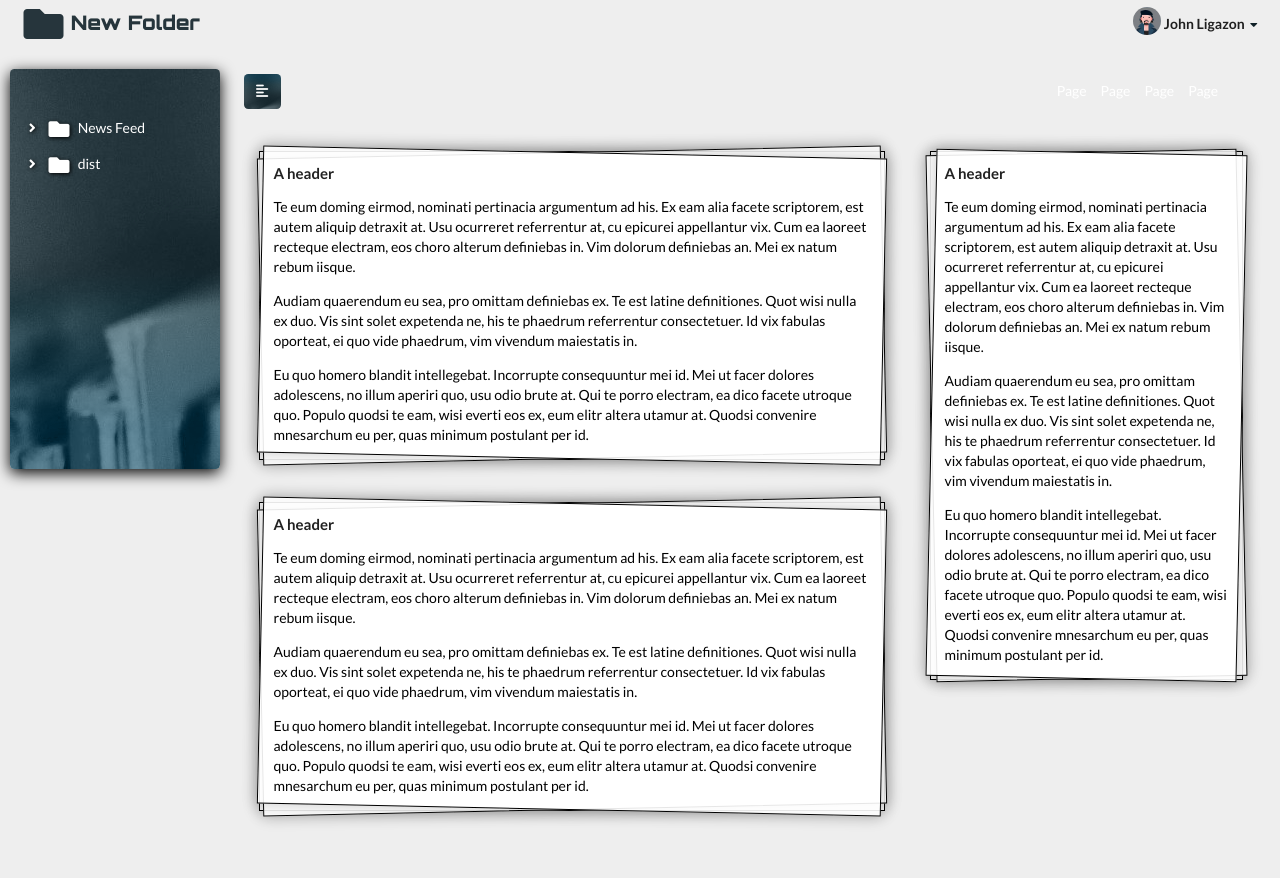
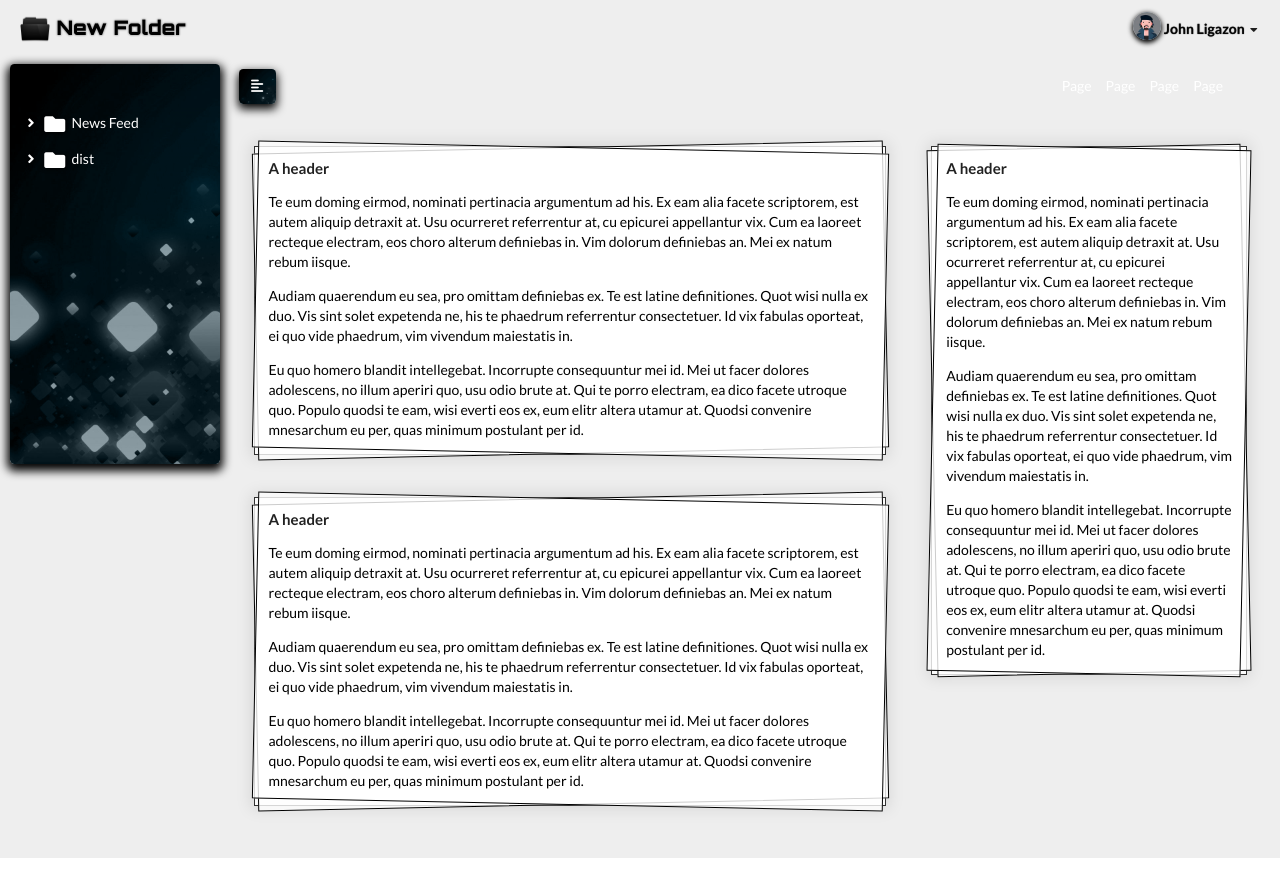
Before and after one commit to amasofteng/new-folder-101, a Node server app: page / in a window 1280 px wide. Run offline with Node 20, Linux system fonts and the light colour scheme; some libraries are stand-ins or nearby versions; some web fonts are replaced.

Commit message:
success fix

```diff
--- a/public/css/index.css
+++ b/public/css/index.css
@@ -1,66 +1,121 @@
+/* ---------------------------------------------------
+    ELEMENTS
+----------------------------------------------------- */
 html,
 body {
   margin: 0;
   padding: 0;
-
   height: 100%;
   width: 100%;
   background: #eee;
 }
 
 a {
-  color:white;
+  color: white;
+}
+
+/* ---------------------------------------------------
+    ELEMENTS.CLASS
+----------------------------------------------------- */
+nav.navbar i.icon:hover {
+  display: inline-block;
+  animation: wowowe ease-in-out 0.5s 1 alternate;
+  -webkit-animation: wowowe ease-in-out 0.5s 1 alternate;
+  -moz-animation: wowowe ease-in-out 0.5s 1 alternate;
+  color: #16c7ff;
+}
+
+nav.navbar i.icon {
+  border-radius: 0.5rem;
+  margin: 0;
+}
+
+i.icon {
+  width: 1em;
+}
+
+div.ui.accordion .title {
+  color: white !important;
+  width: 130px;
+  display: inline-block;
+}
+
+div.ui.accordion .content {
+  display: inline-block;
+}
+
+div.ui.accordion .content .content {
+  display: inline-block;
+}
+
+div.accordion div a:hover>i::before {
+  display: inline-block;
+  animation: wowowe ease-in-out 0.5s 1 alternate;
+  color: #16c7ff;
+  text-shadow: 0px 0px 10px rgba(22, 199, 255, 0.9);
+}
+
+div.text:hover>.avatar {
+  display: inline-block;
+  animation: wowowe ease-in-out 0.5s 1 alternate;
+}
+
+div.accordion div a i {
+  text-shadow: 1px 1px 4px black;
+  transition: all 0.3s ease;
+}
+
+div.accordion div.title.active a i.right {
+  transform: rotate(90deg);
+  right: 17px;
+}
+
+div a:active {
+  display: inline-block;
+  animation: wowowe ease-in-out 0.5s 1 alternate;
+  color: #16c7ff;
+  text-shadow: 0px 0px 10px rgba(22, 199, 255, 0.9);
+}
+
+
+
+nav.navbar .btn:hover > i.icon {
+  display: inline-block;
+  animation: wowowe ease-in-out 0.5s 1 alternate;
+  color: #16c7ff;
+  text-shadow: 0px 0px 10px rgba(22, 199, 255, 0.9);
+}
+
+/* ---------------------------------------------------
+    CLASSES
+----------------------------------------------------- */
+.logo {
+  height: 30px;
+  width: 30px;
 }
 
 .navbar {
-    padding: 0px 20px;
+  padding: 0 20px;
   background: transparent;
   border: none;
   border-radius: 0;
-    margin-bottom: 00px;
-}
-
-.bg {
-  height: 100px;
-  width: 100%;
-  background: black;
-  border: 1px solid black;
+  margin-bottom: 0;
+  margin-top: 10px;
 }
 
 .title2 {
-  color: #0F2027;
+  color: black;
   font-size: 20px;
   font-weight: 900;
   text-transform: capitalize;
   font-family: 'Orbitron';
-  opacity: 0.9;
 }
 
-nav.navbar i.icon:hover {
-  display: inline-block;
-  animation: wowowe ease-in-out 0.5s 1 alternate;
-  -webkit-animation: wowowe ease-in-out 0.5s 1 alternate;
-  color: #16c7ff;
+.half {
+  border-radius: 0.3rem;
+  text-shadow: 0 0 2px white,
+    0 0 2px black;
 }
-
-nav.navbar i.icon {
-  color: #0F2027;
-  border-radius: 0.5rem;
-
-}
-
-
-
-.line {
-    width: 100%;
-    height: 1px;
-    border-bottom: 1px dashed #ddd;
-    margin: 20px 0;
-}
-
-/* ---------------------------------------------------
-    SIDEBAR STYLE
------------------------------------------------------ */
 
 .wrapper {
   display: flex;
@@ -70,13 +125,13 @@ nav.navbar i.icon {
 }
 
 .bg-blue {
-  background: url(/img/wallpaper.jpg), linear-gradient(to bottom, #2C5364 10%, #203A43 30%, #0F2027 60%);
+  box-shadow: 0 4px 10px 1px black;
+  background: url(/img/bg4.jpg), linear-gradient(to bottom, #2C5364 10%, #203A43 40%, #0F2027 50%);
   background-blend-mode: luminosity;
   background-repeat: no-repeat;
-  background-size: 190px;
+  background-size: 100px;
   border-radius: 0.3rem;
   color: white;
-
 }
 
 .btn {
@@ -88,24 +143,78 @@ nav.navbar i.icon {
   display: inline-block;
   animation: wowowe ease-in-out 0.5s 1 alternate;
   -webkit-animation: wowowe ease-in-out 0.5s 1 alternate;
+  -moz-animation: wowowe ease-in-out 0.5s 1 alternate;
   color: #16c7ff;
-  box-shadow: 0px 0px 10px rgba(22, 199, 255, 0.5);
+  box-shadow: 0 0 10px rgba(0, 0, 0, 0.5);
 }
 
+.title2:hover>.logo {
+  display: inline-block;
+  animation: wowowe ease-in-out 0.5s 1 alternate;
+}
+
+.avatar {
+  box-shadow: 0 2px 5px 1px black;
+}
+
+.text {
+  text-shadow: 0px 0px 1px rgba(0, 0, 0, 0.9);
+}
+
+.ui.dropdown .menu {
+  background: #0F2027;
+}
+
+.activated {
+  color: #16c7ff;
+  text-shadow: 0px 0px 10px rgba(22, 199, 255, 0.9);
+}
+
+.ui.piled.segment:after, .ui.piled.segment:before, .ui.piled.segments:after, .ui.piled.segments:before {
+  background: rgba(255, 255, 255, 0.8);
+  border: 1px solid black;
+  border-radius: 0rem;
+}
+
+.ui.breadcrumb {
+  background-color: transparent;
+  margin-left: 10px;
+}
+
+.ui.breadcrumb a{
+  color: black;
+  font-weight: 900;
+}
+
+.ui.breadcrumb a:hover{
+  display: inline-block;
+  animation: wowowe ease-in-out 0.5s 1 alternate;
+  color: #16c7ff;
+  text-shadow: 0px 0px 10px rgba(22, 199, 255, 0.9);
+}
+
+.ui.breadcrumb .active.section{
+  color: #16c7ff;
+  text-shadow: 0px 0px 10px rgba(22, 199, 255, 0.9);
+}
+
+/* ---------------------------------------------------
+    IDS
+----------------------------------------------------- */
 #sidebar {
   min-width: 210px;
   max-width: 210px;
   height: 400px;
-    box-shadow: 0 4px 15px 0.1px black;
-    background: url(/img/wallpaper.jpg), linear-gradient(to top, #2C5364 10%, #203A43 40%, #0F2027 50%);
+  box-shadow: 0 4px 10px 3px black;
+  background: url(/img/bg4.jpg), linear-gradient(to bottom, #2C5364 10%, #203A43 40%, #0F2027 50%);
   background-blend-mode: luminosity;
   background-repeat: no-repeat;
-    background-size: auto;
+  background-size: cover;
   transition: .3s all ease;
   color: white;
   margin-left: 10px;
   border-radius: 0.3rem;
-    margin-top: 20px;
+  margin-top: 15px;
   z-index: 1;
   border: 0rem;
 }
@@ -114,48 +223,104 @@ nav.navbar i.icon {
   margin-left: -214px;
 }
 
-
-
-
-
-
-
-/* ---------------------------------------------------
-    CONTENT STYLE
------------------------------------------------------ */
-
 #content {
   width: 100%;
-    padding: 25px 20px;
+  padding: 10px 15px;
   min-height: 100vh;
   transition: all 0.3s;
   background: transparent;
 }
 
+#content1 {
+  color: black;
+  z-index: 1;
+  box-shadow: 0 0 15px 3px rgba(0, 0, 0, 0.1);
+  background: rgba(255, 255, 255, 0.8);
+  border: 1px solid rgba(0, 0, 0, 0.8);
+  border-radius: 0rem;
+}
 
 /* ---------------------------------------------------
-    MEDIAQUERIES
+    MEDIAQUERIES / KEYFRAMES
 ----------------------------------------------------- */
-
 @media (max-width: 768px) {
   #sidebar {
     margin-left: -214px;
+    margin-top: 15px;
+
   }
+
   #sidebar.active {
     margin-left: 10px;
+    margin-top: 15px;
+
   }
+
   #sidebarCollapse span {
     display: none;
   }
+
+  .navbar{
+    margin-top: 10px;
+  }
+}
+
+@media (max-width: 500px) {
+  #sidebar {
+    margin-left: -214px;
+    position: absolute;
+    z-index: 10;
+    position: fixed;
+    margin-top: 15px;
+
+  }
+
+  #sidebar.active {
+    position: absolute;
+    z-index: 10;
+    margin-left: 10px;
+    position: fixed;
+    margin-top: -21px;
+    margin-bottom: 10px;
+    height: 500px;
+    box-shadow: 100px 10px 500px 200px rgba(0,0,0,0.3);
+  }
+
+  #content.active button#sidebarCollapse.btn.bg-blue {
+    margin-left: 214px;
+    position: absolute;
+    z-index: 10;
+    position: fixed;
+    margin-top: -40px;
+  }
+
+  #content button#sidebarCollapse.btn.bg-blue {
+    transition: .3s all ease;
+    position: absolute;
+    z-index: 10;
+    position: fixed;
+  }
+
+  .navbar{
+    margin-top: 10px;
   }
 
 
-div.ui.accordion .title {
-  color: white !important;
-  width: 130px;
 }
 
+@media (max-width: 768px) {
+  /* Smaller screen, hide location 2 */
+  #location1 {
+    display: none;
+  }
 
+}
+@media (min-width: 769px) {
+  /* Larger screen, hide location 1 */
+  #location2 {
+    display: none;
+  }
+}
 
 @keyframes wowowe {
   0% {
@@ -187,84 +352,102 @@ div.ui.accordion .title {
   }
 }
 
-@-webkit-keyframes wowowe {
-  0% {
-    transform: rotate(0deg);
+.breadcrumb {
+  background-color: transparent;
+  padding: 0;
+  margin: 0;
 }
-  10% {
-    transform: rotate(10deg);
-  }
-  30% {
-    transform: rotate(0deg);
-  }
-  40% {
-    transform: rotate(-10deg);
-  }
-  50% {
-    transform: rotate(0deg);
-  }
-  60% {
-    transform: rotate(5deg);
-  }
-  70% {
-    transform: rotate(0deg);
-  }
-  80% {
-    transform: rotate(-5deg);
-  }
-  100% {
-    transform: rotate(0deg);
-  }
+ul.breadcrumb{
+  margin-left: 65px;
+  display: inline-block;
 }
 
-div.accordion div a:hover > i::before {
+  ul.breadcrumb li{
+    float: right;
+    padding: 5px;
+    border-radius: 0.5rem;
+    position:relative;
+    margin-left: -55px;
+    margin-top: 3px;
+  }
+
+    ul.breadcrumb li a{
+      overflow: hidden;
+      height: 50px;
+      color: black;
+      min-width: 50px;
+      display: block;
+      line-height: 50px;
+      padding-left: 50px;
+      padding-right: 0px;
+      width: 100px;
+    }
+
+      ul.breadcrumb li:last-child a {
+        padding: 0 ;
+        padding-right: 0px;
+        width: 0px;
+      }
+
+      ul.breadcrumb li a .icon{
+        display: inline-block;
+        color: black;
+      }
+
+      ul.breadcrumb li a:hover .right{
+        display: inline-block;
+        color: black;
+        text-align: right;
+        position: absolute;
+      }
+
+      ul.breadcrumb li a .text{
+        display: hidden;
+        color: black;
+
+
+      }
+      ul.breadcrumb li a:hover{
+         width:auto;
+         background-color: transparent;
+
+          color: #16c7ff;
+         text-shadow: 0px 0px 10px rgba(22, 199, 255, 0.9);
+         margin-right: 5px;
+      }
+
+      ul.breadcrumb li a:hover .icon{
+         color: #16c7ff !important;
+         text-shadow: 0px 0px 10px rgba(22, 199, 255, 0.9);
          display: inline-block;
          animation: wowowe ease-in-out 0.5s 1 alternate;
-  -webkit-animation: wowowe ease-in-out 0.5s 1 alternate;
+      }
+
+        ul.breadcrumb li a:hover .text{
+          display: inline-block;
+          color: #16c7ff;
+          opacity: 1;
+          padding-left: 15px;
+        }
+
+
+        ul.breadcrumb li.active a{
+           width: 200px;
+           background-color: transparent;
+           margin-left: 5px;
+        }
+
+        ul.breadcrumb li.active a .icon{
            color: #16c7ff;
            text-shadow: 0px 0px 10px rgba(22, 199, 255, 0.9);
         }
 
-div.accordion div a i {
-  text-shadow: 1px 1px 4px black;
-  transition: all 0.3s ease;
+          ul.breadcrumb li.active a .text{
+            color: #16c7ff;
+            display:inline-block;
+            opacity: 1;
           }
 
-div.accordion div.title.active a i.right {
-  transform: rotate(90deg);
-  right: 17px;
+          ul#location2.breadcrumb {
+            margin-left: 85px !important;
           }
-
-div a:active {
-  display: inline-block;
-  animation: wowowe ease-in-out 0.5s 1 alternate;
-  -webkit-animation: wowowe ease-in-out 0.5s 1 alternate;
-  color: #16c7ff;
-  text-shadow: 0px 0px 10px rgba(22, 199, 255, 0.9);
-}
-
-.ui.dropdown .menu {
-  background: #0F2027;
-}
-div.activated {
-  color: #16c7ff;
-  text-shadow: 0px 0px 10px rgba(22, 199, 255, 0.9);
-}
-
-
-#content1 {
-  color: black;
-  z-index: 1;
-  background: rgba(255,255,255,0.9);
-  box-shadow: 0 0 15px 1px rgba(0, 0, 0, 0.2);
-  border: 1px solid black;
-  border-radius: 0rem;
-}
-
-
-.ui.piled.segment:after, .ui.piled.segment:before, .ui.piled.segments:after, .ui.piled.segments:before {
-  background: rgba(255,255,255,0.9);
-  box-shadow: 0 0 15px 1px rgba(0, 0, 0, 0.2);
-  border: 1px solid black;
-  border-radius: 0rem;
-}
--- a/public/js/index.js
+++ b/public/js/index.js
@@ -1,26 +1,80 @@
+$(document).ready(function () {
 
-$(document).ready(function () {
+  // select all accordion
+  $('div.head, div.content .title').on('click', function(){
+    // select the 1st accordion
+    $("#1st").click(function(){
+      // change folder to close if opened
+      $("#2nd").find('i.folder').removeClass("open",true);
+    });
+    // select the 2nd accordion
+    $("#2nd").click(function(){
+      // change folder to close if opened
+      $("#1st").find('i.folder').removeClass("open",true);
+    });
+    // toggle folder to open folder
+    $(this).find('i.folder').toggleClass("open");
+  });
+
+  // select all accordion
+  $('div.head a, div.content .title a, div.content a').on('click', function(){
+    // remove all color
+    $('.activated').removeClass('activated');
+    // add color when clicked
+    $(this).addClass('activated');
+  });
+
+  // initialize accordion
   $('.ui.accordion').accordion();
 
+  // initialize dropdown
   $('.ui.dropdown').dropdown({
+    // dropdown withouth changing main
     action: 'hide'
   });
 
-
-
-
-    // $('.accordion div.title a').on("click", function() {
-    //   $(this).hasClass('active').addClass('activated');
-    // });
-
+  // initialize sidebar
   $('#sidebarCollapse').on('click', function () {
+    // toggle on off for sidebar
     $('#sidebar').toggleClass('active');
+    // for small size toggler
+    $('#content').toggleClass('active');
+    // toggle active folder
+    var toggleA = $('i.fa-align-left');
+    var toggleB = $('i.angle.double')
+    if($('#sidebar').hasClass('active')){
+      toggleA.removeClass('fas fa-align-left');
+      toggleA.addClass('angle double right icon');
+    } else {
+      toggleB.removeClass('angle double right icon');
+      toggleB.addClass('fas fa-align-left');
+    }
   });
 
-$('div.title, div.content').on('click', function () {
+  // sidebar folder to sub nav breadcrumb
+  $('.ui.accordion a').on('click', function() {
+    var $this = $(this);
+    var $bc = $('<div></div>');
+    $this.parents('div.li').each(function(n, li) {
+      var $a = $(li).children('div').children('a').clone();
+      var $b = $(li).children('a').clone();
+      $bc.prepend($a);
+      $bc.prepend($b);
+    });
+    $('#location1').html($bc.prepend(''));
+  });
 
-    $(this.title).addClass('activated');
+  // sidebar folder to sub nav breadcrumb
+  $('.ui.accordion a').on('click', function() {
+    var $this = $(this);
+    var $bc = $('<div></div>');
+    $this.parents('div.li').each(function(n, li) {
+      var $a = $(li).children('div').children('a').clone();
+      var $b = $(li).children('a').clone();
+      $bc.prepend($a);
+      $bc.prepend($b);
+    });
+    $('#location2').html($bc.prepend(''));
+  });
 
 });
-
-});
--- a/views/partials/header.ejs
+++ b/views/partials/header.ejs
@@ -3,25 +3,30 @@
   <head>
     <meta charset="utf-8">
     <title>New folder</title>
+    <!-- google fonts -->
     <link href="https://fonts.googleapis.com/css?family=Wallpoet&display=swap" rel="stylesheet">
     <link href="https://fonts.googleapis.com/css?family=Orbitron:400,500,700,900&display=swap" rel="stylesheet">
+    <link href="https://fonts.googleapis.com/css?family=Roboto:400,300,500" rel="stylesheet">
     <link href="https://fonts.googleapis.com/css?family=Orbitron:400,500,700,900&display=swap" rel="stylesheet">
+    <!-- bootstrap css -->
     <link rel="stylesheet" href="https://stackpath.bootstrapcdn.com/bootstrap/4.3.1/css/bootstrap.min.css" integrity="sha384-ggOyR0iXCbMQv3Xipma34MD+dH/1fQ784/j6cY/iJTQUOhcWr7x9JvoRxT2MZw1T" crossorigin="anonymous">
+    <!-- semantic ui css -->
     <link rel="stylesheet" href="https://cdnjs.cloudflare.com/ajax/libs/semantic-ui/2.4.1/semantic.min.css">
-    <link href="https://fonts.googleapis.com/css?family=Roboto:400,300,500" rel="stylesheet">
+    <!-- social medias icon css -->
     <link rel="stylesheet" href="/css/bootstrap-social.css">
+    <!-- custom css -->
     <link rel="stylesheet" href="/css/index.css">
+
   </head>
   <body>
+    <!-- main navbar -->
     <nav class="navbar">
       <a class="navbar-brand" href="#">
         <div class="title2">
-          <i class="big inverted folder icon"></i>New <span class="half">Folder</span>
+          <img src="/img/folder5.png" alt="" class="logo"> </i><span class="half">New Folder</span>
         </div>
       </a>
-
-
-
+      <!-- rightside user dropdown -->
       <div class="ui inline dropdown">
         <div class="text">
           <img class="ui avatar image mr-0" src="/img/male1.jfif">
@@ -33,11 +38,12 @@
             <a href="#">Profile</a>
           </div>
           <div class="item">
-              <a href="#">LogOut</a>
-            </div>
-
+            <a href="/logout">LogOut</a>
           </div>
         </div>
+      </div>
+    </nav>
 
-
-    </nav>
+    <!-- breadcrumb shown on top when small devices -->
+    <div class="ui small breadcrumb" id="location2">
+    </div>
--- a/views/sample.ejs
+++ b/views/sample.ejs
@@ -1,13 +1,16 @@
 <% include partials/header %>
 
 <div class="wrapper">
-
+  <!-- sidebar content -->
   <nav class="ui" id="sidebar">
     <div class="sidebar-header">
-
     </div>
+    <!-- main ul -->
+    <div class="ul">
       <div class="ui accordion ml-3 mt-5">
-      <div class="title" id="head">
+        <!-- 1st li -->
+        <div class="li">
+          <div class="title head" id="1st">
             <a href="#">
               <i class="angle right icon"></i>
               <i class="large folder icon"></i>
@@ -15,7 +18,12 @@
             </a>
           </div>
           <div class="content p-0 ml-3">
+            <!-- main 1st ul > li  -->
+            <div class="ul">
+              <!-- inside 1st accordion -->
               <div class="accordion m-0">
+                <!-- 1st ul > li > ul -->
+                <div class="li">
                   <div class="title">
                     <a href="#">
                       <i class="angle right icon"></i>
@@ -23,13 +31,22 @@
                       Posts
                     </a>
                   </div>
-          <div class="content ml-5">
+                  <div class="content ml-5 transition hidden">
+                    <div class="ul">
+                      <div class="li">
                         <a href="#">
                           <i class="large file icon"></i>
                           Comments
                         </a>
                       </div>
+                    </div>
+                  </div>
+                </div>
+              </div>
+              <!-- inside 2nd accordion -->
               <div class="accordion m-0">
+                <!-- 1st ul > li > ul -->
+                <div class="li">
                   <div class="title">
                     <a href="#">
                       <i class="angle right icon"></i>
@@ -37,7 +54,11 @@
                       Friends
                     </a>
                   </div>
-          <div class="content ml-5">
+                  <div class="content ml-5 transition hidden">
+                    <!-- 1st ul > li > ul > li -->
+                    <div class="ul">
+                      <!-- 1st ul > li > ul > li > ul-->
+                      <div class="li">
                         <a href="#">
                           <i class="large file icon"></i>
                           Messages
@@ -46,8 +67,12 @@
                     </div>
                   </div>
                 </div>
-
-      <div class="title" id="head2">
+              </div>
+            </div>
+          </div>
+        </div>
+        <div class="li">
+          <div class="title head" id="2nd">
             <a href="#">
               <i class="angle right icon"></i>
               <i class="large folder icon"></i>
@@ -55,7 +80,9 @@
             </a>
           </div>
           <div class="content p-0 ml-4">
+            <div class="ul">
               <div class="accordion m-0">
+                <div class="li">
                   <div class="title">
                     <a href="#">
                       <i class="angle right icon"></i>
@@ -63,11 +90,19 @@
                       themes
                     </a>
                   </div>
-          <div class="content ml-5">
+                  <div class="content ml-5 transition hidden">
+                    <div class="ul">
+                      <div class="li">
                         <a href="#">
                           <i class="large file icon"></i>
                           theme.config
                         </a>
+                      </div>
+                    </div>
+                  </div>
+                </div>
+              </div>
+            </div>
           </div>
         </div>
       </div>
@@ -81,6 +116,10 @@
           <i class="fas fa-align-left"></i>
           <span></span>
         </button>
+
+        <div class="ui small breadcrumb" id="location1">
+        </div>
+
         <button class="btn btn-dark d-inline-block d-lg-none ml-auto" type="button" data-toggle="collapse" data-target="#navbarSupportedContent" aria-controls="navbarSupportedContent" aria-expanded="false" aria-label="Toggle navigation">
           <i class="fas fa-align-justify"></i>
         </button>
```
Also changed, not shown: public/img/bg4.jpg (added), public/img/folder5.png (added), public/img/folder6.png (added). Lines whose indentation alone changed are shown as unchanged.
